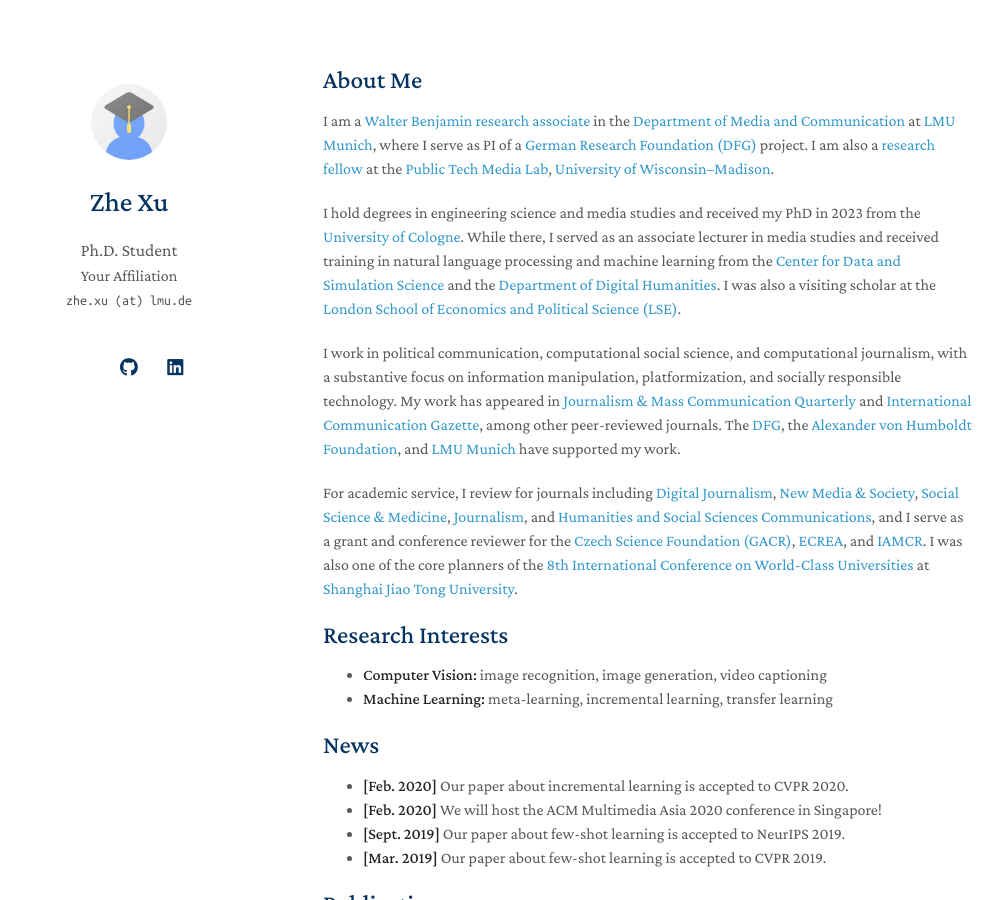
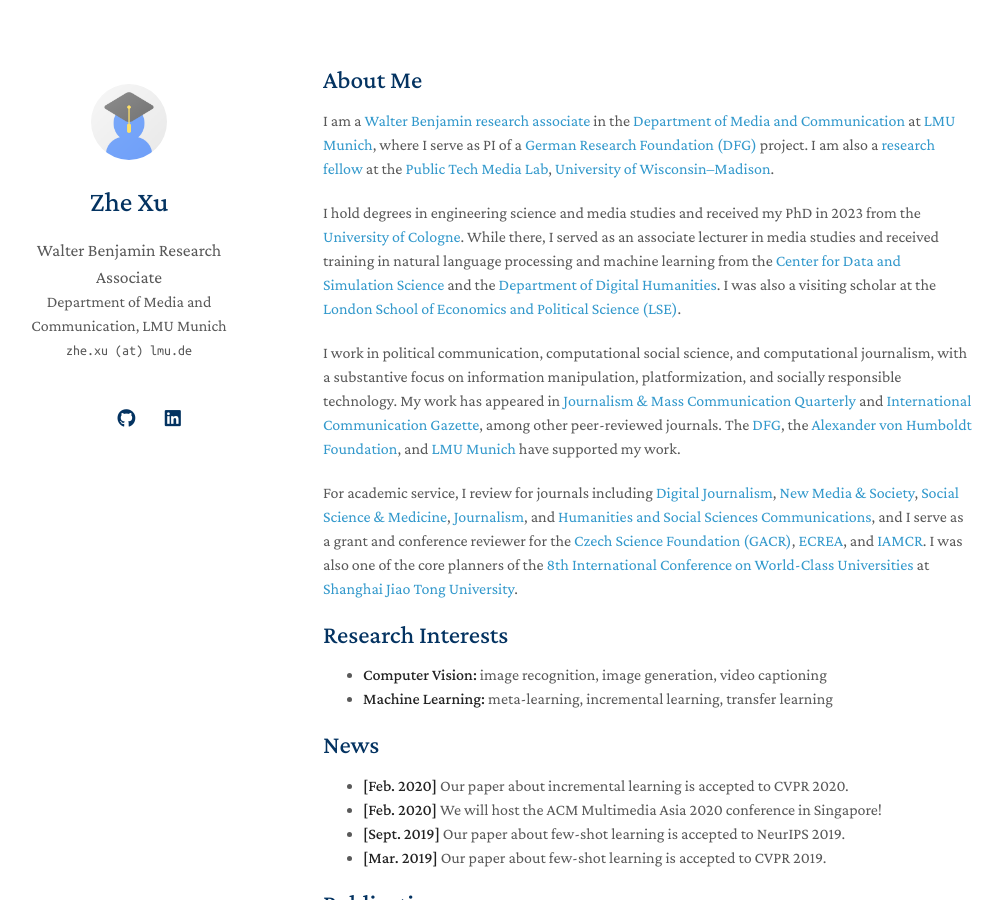
Before and after one commit to zhexuphd/newweb, a Jekyll site: the page built from index.md, in a window 1280 px wide and 900 px high. Shown: the whole window, without its empty margins (147-1150 px from the left). Built offline with Jekyll 4.4.1, drawn with Linux system fonts in a browser that asks for light colours; a style sheet for code colours, icons or effects is not loaded; our own code applies the rules of GitHub Pages for plain Markdown files.

Commit message:
Update _config.yml

```diff
--- a/_config.yml
+++ b/_config.yml
@@ -1,22 +1,22 @@
 # Basic Information
 title: Zhe Xu
-position: Ph.D. Student
-affiliation: Your Affiliation
+position: Walter Benjamin Research Associate
+affiliation: Department of Media and Communication, LMU Munich
 email: zhe.xu (at) lmu.de
 
 # Search Engine Optimization (SEO)
 # The following information is used to improve the website traffic from search engines, e.g., Google.
-keywords: minimal light
-description: The Minimal Light is a simple and elegant jekyll theme for academic personal homepage.
+keywords: Zhe Xu, computational social science, computational journalism, crisis communication, LMU Munich
+description: Personal website of Zhe Xu
 canonical: https://minimal-light-theme.yliu.me/
 
 # Links
 # If you don't need one of them, you may delete the corresponding line.
-google_scholar: https://scholar.google.com/
-cv_link: assets/files/curriculum_vitae.pdf
-github_link: https://github.com/
-linkedin: https://www.linkedin.com/
-twitter: https://twitter.com/
+google_scholar: https://scholar.google.com/citations?user=lxUyedYAAAAJ&hl=en
+cv_link:
+github_link: https://github.com/zhexuphd
+linkedin: www.linkedin.com/in/drzhexu
+twitter:
 
 # Images (e.g., your profile picture and your website's favicon)
 # "favicon" and "favicon_dark" are used for the light and dark modes, respectively.
```
